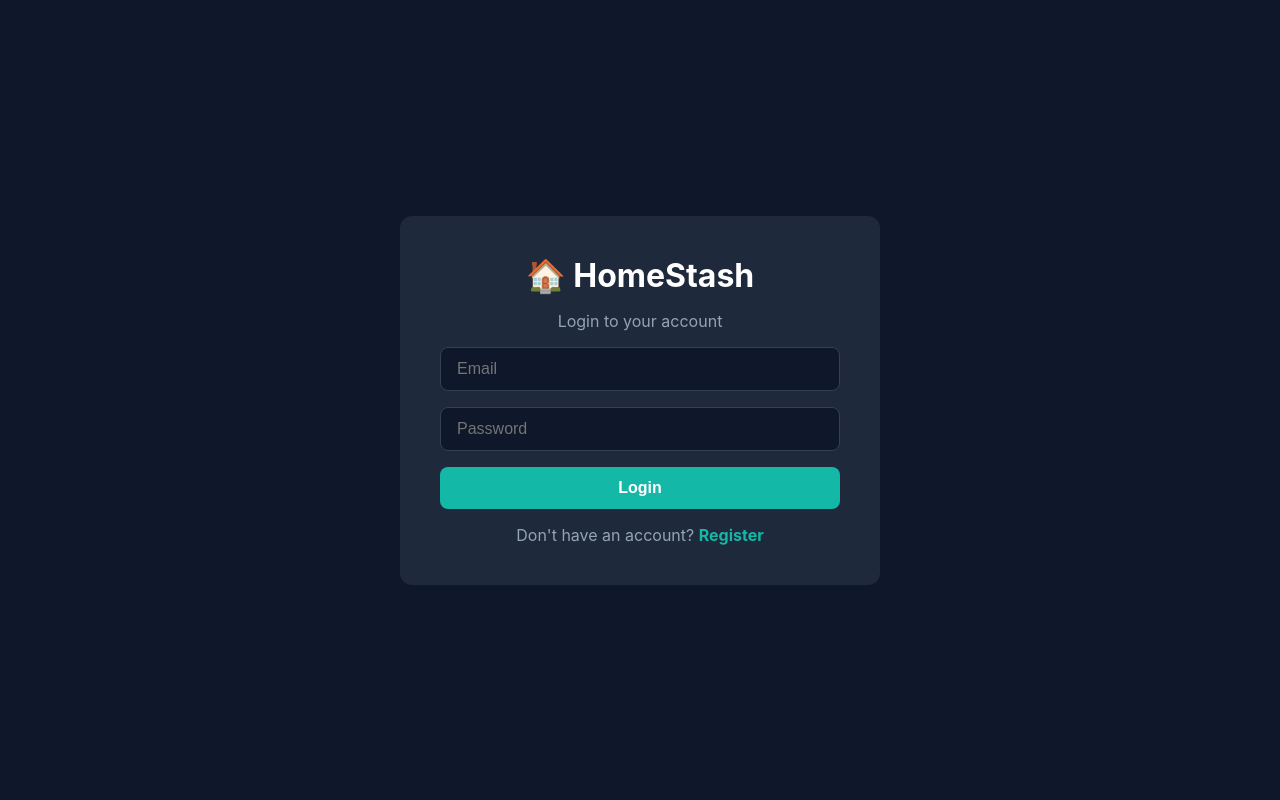
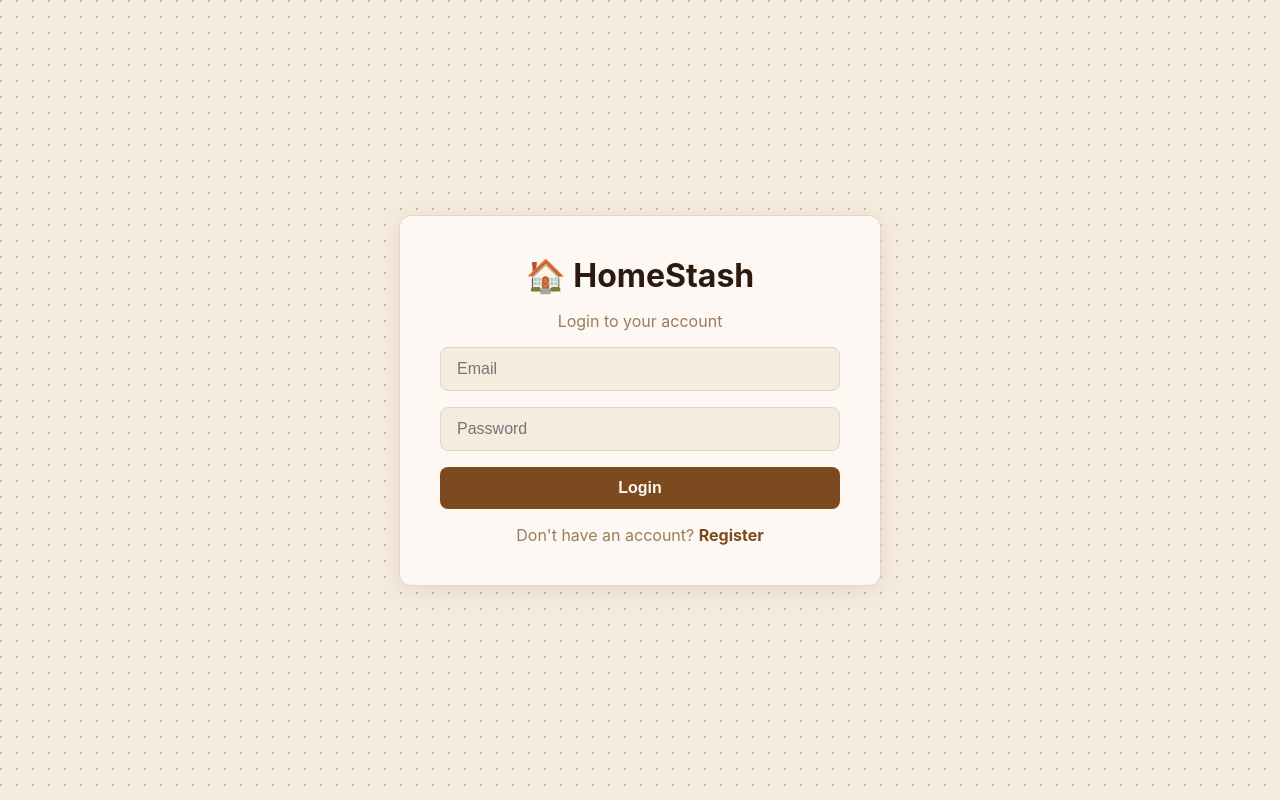
Before and after one commit to sancharimahanti-svg/HomeStash, a React (Create React App) app in the folder frontend/: page / in a window 1280 px wide. Built offline with nearby package versions, Linux system fonts and the light colour scheme.

Commit message:
Update MongoDB Atlas connection

```diff
--- a/frontend/src/pages/AddItem.js
+++ b/frontend/src/pages/AddItem.js
@@ -89,6 +89,12 @@ function AddItem() {
               <option value="vegetables">Vegetables</option>
               <option value="fruits">Fruits</option>
               <option value="meat">Meat</option>
+              <option value="oils">Oils</option>
+              <option value="masala">Masala & Spices</option>
+              <option value="pulses">Pulses & Lentils</option>
+
+              <option value="frozen">Frozen</option>
+              <option value="cleaning">Cleaning</option>
               <option value="other">Other</option>
             </select>
           </div>
@@ -167,43 +173,52 @@ function AddItem() {
 }
 
 const styles = {
-  container: { minHeight: '100vh', backgroundColor: '#0f172a' },
+  container: { minHeight: '100vh', backgroundColor: '#f5ece0' },
   navbar: {
     display: 'flex',
     justifyContent: 'space-between',
     alignItems: 'center',
     padding: '16px 32px',
-    backgroundColor: '#1e293b',
-    borderBottom: '1px solid #334155',
+    backgroundColor: '#fdf8f3',
+    borderBottom: '1px solid #e8d5c0',
   },
-  logo: { color: '#ffffff', margin: 0 },
+  logo: { color: '#2c1a0e', margin: 0 },
   backBtn: {
     padding: '8px 16px',
     borderRadius: '8px',
-    border: '1px solid #334155',
+    border: '1px solid #e8d5c0',
     backgroundColor: 'transparent',
-    color: '#94a3b8',
+    color: '#9c7b5a',
     cursor: 'pointer',
   },
-  content: { padding: '32px', maxWidth: '600px', margin: '0 auto' },
-  heading: { color: '#ffffff', marginBottom: '24px' },
+  content: {
+    padding: '32px',
+    maxWidth: '600px',
+    margin: '0 auto',
+    backgroundImage: 'radial-gradient(circle at 1px 1px, #d4b896 1px, transparent 0)',
+    backgroundSize: '16px 16px',
+    minHeight: 'calc(100vh - 65px)',
+  },
+  heading: { color: '#2c1a0e', marginBottom: '24px' },
   card: {
-    backgroundColor: '#1e293b',
+    backgroundColor: '#fdf8f3',
     padding: '32px',
     borderRadius: '12px',
     display: 'flex',
     flexDirection: 'column',
     gap: '20px',
+    border: '1px solid #e8d5c0',
+    boxShadow: '0 1px 4px rgba(124,74,30,0.08)',
   },
   field: { display: 'flex', flexDirection: 'column', gap: '8px' },
   row: { display: 'flex', gap: '16px' },
-  label: { color: '#94a3b8', fontSize: '14px' },
+  label: { color: '#9c7b5a', fontSize: '14px' },
   input: {
     padding: '12px 16px',
     borderRadius: '8px',
-    border: '1px solid #334155',
-    backgroundColor: '#0f172a',
-    color: '#ffffff',
+    border: '1px solid #e8d5c0',
+    backgroundColor: '#f5ece0',
+    color: '#2c1a0e',
     fontSize: '16px',
     outline: 'none',
   },
@@ -211,8 +226,8 @@ const styles = {
     padding: '12px',
     borderRadius: '8px',
     border: 'none',
-    backgroundColor: '#14b8a6',
-    color: '#ffffff',
+    backgroundColor: '#7c4a1e',
+    color: '#fdf8f3',
     fontSize: '16px',
     fontWeight: 'bold',
     cursor: 'pointer',
--- a/frontend/src/pages/Alerts.js
+++ b/frontend/src/pages/Alerts.js
@@ -148,36 +148,43 @@ function AlertSection({ title, items, color, label }) {
 }
 
 const styles = {
-  container: { minHeight: '100vh', backgroundColor: '#0f172a' },
-  loading: { color: '#fff', textAlign: 'center', padding: '40px' },
+  container: { minHeight: '100vh', backgroundColor: '#f5ece0' },
+  loading: { color: '#2c1a0e', textAlign: 'center', padding: '40px' },
   navbar: {
     display: 'flex',
     justifyContent: 'space-between',
     alignItems: 'center',
     padding: '16px 32px',
-    backgroundColor: '#1e293b',
-    borderBottom: '1px solid #334155',
+    backgroundColor: '#fdf8f3',
+    borderBottom: '1px solid #e8d5c0',
   },
-  logo: { color: '#ffffff', margin: 0 },
+  logo: { color: '#2c1a0e', margin: 0 },
   navRight: { display: 'flex', gap: '12px' },
   navBtn: {
     padding: '8px 16px',
     borderRadius: '8px',
-    border: '1px solid #334155',
-    backgroundColor: 'transparent',
-    color: '#94a3b8',
+    border: '1px solid #e8d5c0',
+    backgroundColor: '#fdf8f3',
+    color: '#7c4a1e',
     cursor: 'pointer',
   },
-  content: { padding: '32px', maxWidth: '800px', margin: '0 auto' },
+  content: {
+    padding: '32px',
+    maxWidth: '800px',
+    margin: '0 auto',
+    backgroundImage: 'radial-gradient(circle at 1px 1px, #d4b896 1px, transparent 0)',
+    backgroundSize: '16px 16px',
+    minHeight: 'calc(100vh - 65px)',
+  },
   heading: {
-    color: '#ffffff',
+    color: '#2c1a0e',
     marginBottom: '24px',
     display: 'flex',
     alignItems: 'center',
     gap: '12px',
   },
   badge: {
-    backgroundColor: '#ef4444',
+    backgroundColor: '#c0392b',
     color: '#fff',
     padding: '4px 10px',
     borderRadius: '20px',
@@ -185,20 +192,22 @@ const styles = {
   },
   empty: {
     textAlign: 'center',
-    color: '#94a3b8',
+    color: '#9c7b5a',
     padding: '60px',
-    backgroundColor: '#1e293b',
+    backgroundColor: '#fdf8f3',
     borderRadius: '12px',
+    border: '1px solid #e8d5c0',
   },
   section: {
-    backgroundColor: '#1e293b',
+    backgroundColor: '#fdf8f3',
     padding: '24px',
     borderRadius: '12px',
     border: '1px solid',
     marginBottom: '20px',
+    boxShadow: '0 1px 4px rgba(124,74,30,0.08)',
   },
   sectionTitle: {
-    color: '#ffffff',
+    color: '#2c1a0e',
     margin: '0 0 16px 0',
     fontSize: '18px',
   },
@@ -207,15 +216,15 @@ const styles = {
     justifyContent: 'space-between',
     alignItems: 'center',
     padding: '12px 0',
-    borderBottom: '1px solid #334155',
+    borderBottom: '1px solid #e8d5c0',
   },
   alertLeft: {
     display: 'flex',
     flexDirection: 'column',
     gap: '4px',
   },
-  alertName: { color: '#ffffff', fontWeight: 'bold' },
-  alertMeta: { color: '#64748b', fontSize: '13px' },
+  alertName: { color: '#2c1a0e', fontWeight: 'bold' },
+  alertMeta: { color: '#9c7b5a', fontSize: '13px' },
   alertBadge: {
     color: '#fff',
     padding: '4px 10px',
--- a/frontend/src/pages/Dashboard.js
+++ b/frontend/src/pages/Dashboard.js
@@ -144,29 +144,34 @@ function Dashboard() {
 }
 
 const styles = {
-  container: { minHeight: '100vh', backgroundColor: '#0f172a' },
-  loading: { color: '#fff', textAlign: 'center', padding: '40px' },
+  container: { minHeight: '100vh', backgroundColor: '#f5ece0' },
+  loading: { color: '#2c1a0e', textAlign: 'center', padding: '40px' },
   navbar: {
     display: 'flex',
     justifyContent: 'space-between',
     alignItems: 'center',
     padding: '16px 32px',
-    backgroundColor: '#1e293b',
-    borderBottom: '1px solid #334155',
+    backgroundColor: '#fdf8f3',
+    borderBottom: '1px solid #e8d5c0',
   },
-  logo: { color: '#ffffff', margin: 0 },
+  logo: { color: '#2c1a0e', margin: 0 },
   navRight: { display: 'flex', alignItems: 'center', gap: '16px' },
-  welcome: { color: '#94a3b8' },
+  welcome: { color: '#9c7b5a' },
   logoutBtn: {
     padding: '8px 16px',
     borderRadius: '8px',
     border: 'none',
-    backgroundColor: '#ef4444',
-    color: '#fff',
+    backgroundColor: '#7c4a1e',
+    color: '#fdf8f3',
     cursor: 'pointer',
   },
-  content: { padding: '32px' },
-  heading: { color: '#ffffff', marginBottom: '24px' },
+  content: {
+    padding: '32px',
+    backgroundImage: 'radial-gradient(circle at 1px 1px, #d4b896 1px, transparent 0)',
+    backgroundSize: '16px 16px',
+    minHeight: 'calc(100vh - 65px)',
+  },
+  heading: { color: '#2c1a0e', marginBottom: '24px' },
   cards: {
     display: 'flex',
     gap: '16px',
@@ -174,44 +179,46 @@ const styles = {
     marginBottom: '32px',
   },
   card: {
-    backgroundColor: '#1e293b',
+    backgroundColor: '#fdf8f3',
     padding: '24px',
     borderRadius: '12px',
     minWidth: '150px',
-    border: '1px solid #14b8a6',
+    border: '1px solid #e8d5c0',
     flex: 1,
+    boxShadow: '0 1px 4px rgba(124,74,30,0.08)',
   },
-  cardLabel: { color: '#94a3b8', margin: '0 0 8px 0' },
-  cardValue: { color: '#14b8a6', margin: 0, fontSize: '32px' },
+  cardLabel: { color: '#9c7b5a', margin: '0 0 8px 0' },
+  cardValue: { color: '#7c4a1e', margin: 0, fontSize: '32px' },
   actions: { display: 'flex', gap: '16px', marginBottom: '32px', flexWrap: 'wrap' },
   actionBtn: {
     padding: '12px 24px',
     borderRadius: '8px',
-    border: 'none',
-    backgroundColor: '#1e293b',
-    color: '#14b8a6',
+    border: '1px solid #c9a882',
+    backgroundColor: '#fdf8f3',
+    color: '#7c4a1e',
     fontSize: '16px',
     cursor: 'pointer',
-    border: '1px solid #14b8a6',
+    boxShadow: '0 1px 3px rgba(124,74,30,0.1)',
   },
   alertBox: {
-    backgroundColor: '#1e293b',
+    backgroundColor: '#fdf8f3',
     padding: '24px',
     borderRadius: '12px',
-    border: '1px solid #ef4444',
+    border: '1px solid #e8b4b4',
     marginBottom: '16px',
+    boxShadow: '0 1px 4px rgba(124,74,30,0.08)',
   },
-  alertTitle: { color: '#ffffff', margin: '0 0 16px 0' },
+  alertTitle: { color: '#2c1a0e', margin: '0 0 16px 0' },
   alertItem: {
     display: 'flex',
     justifyContent: 'space-between',
     alignItems: 'center',
     padding: '8px 0',
-    borderBottom: '1px solid #334155',
-    color: '#94a3b8',
+    borderBottom: '1px solid #f5ece0',
+    color: '#4a3728',
   },
   alertBadge: {
-    backgroundColor: '#ef4444',
+    backgroundColor: '#c0392b',
     color: '#fff',
     padding: '4px 8px',
     borderRadius: '4px',
--- a/frontend/src/pages/EditItem.js
+++ b/frontend/src/pages/EditItem.js
@@ -122,6 +122,11 @@ function EditItem() {
               <option value="vegetables">Vegetables</option>
               <option value="fruits">Fruits</option>
               <option value="meat">Meat</option>
+              <option value="oils">Oils</option>
+<option value="masala">Masala & Spices</option>
+<option value="pulses">Pulses & Lentils</option>
+<option value="frozen">Frozen</option>
+<option value="cleaning">Cleaning</option>
               <option value="other">Other</option>
             </select>
           </div>
@@ -193,44 +198,53 @@ function EditItem() {
 }
 
 const styles = {
-  container: { minHeight: '100vh', backgroundColor: '#0f172a' },
-  loading: { color: '#fff', textAlign: 'center', padding: '40px' },
+  container: { minHeight: '100vh', backgroundColor: '#f5ece0' },
+  loading: { color: '#2c1a0e', textAlign: 'center', padding: '40px' },
   navbar: {
     display: 'flex',
     justifyContent: 'space-between',
     alignItems: 'center',
     padding: '16px 32px',
-    backgroundColor: '#1e293b',
-    borderBottom: '1px solid #334155',
+    backgroundColor: '#fdf8f3',
+    borderBottom: '1px solid #e8d5c0',
   },
-  logo: { color: '#ffffff', margin: 0 },
+  logo: { color: '#2c1a0e', margin: 0 },
   backBtn: {
     padding: '8px 16px',
     borderRadius: '8px',
-    border: '1px solid #334155',
+    border: '1px solid #e8d5c0',
     backgroundColor: 'transparent',
-    color: '#94a3b8',
+    color: '#9c7b5a',
     cursor: 'pointer',
   },
-  content: { padding: '32px', maxWidth: '600px', margin: '0 auto' },
-  heading: { color: '#ffffff', marginBottom: '24px' },
+  content: {
+    padding: '32px',
+    maxWidth: '600px',
+    margin: '0 auto',
+    backgroundImage: 'radial-gradient(circle at 1px 1px, #d4b896 1px, transparent 0)',
+    backgroundSize: '16px 16px',
+    minHeight: 'calc(100vh - 65px)',
+  },
+  heading: { color: '#2c1a0e', marginBottom: '24px' },
   card: {
-    backgroundColor: '#1e293b',
+    backgroundColor: '#fdf8f3',
     padding: '32px',
     borderRadius: '12px',
     display: 'flex',
     flexDirection: 'column',
     gap: '20px',
+    border: '1px solid #e8d5c0',
+    boxShadow: '0 1px 4px rgba(124,74,30,0.08)',
   },
   field: { display: 'flex', flexDirection: 'column', gap: '8px' },
   row: { display: 'flex', gap: '16px' },
-  label: { color: '#94a3b8', fontSize: '14px' },
+  label: { color: '#9c7b5a', fontSize: '14px' },
   input: {
     padding: '12px 16px',
     borderRadius: '8px',
-    border: '1px solid #334155',
-    backgroundColor: '#0f172a',
-    color: '#ffffff',
+    border: '1px solid #e8d5c0',
+    backgroundColor: '#f5ece0',
+    color: '#2c1a0e',
     fontSize: '16px',
     outline: 'none',
   },
@@ -238,13 +252,12 @@ const styles = {
     padding: '12px',
     borderRadius: '8px',
     border: 'none',
-    backgroundColor: '#14b8a6',
-    color: '#ffffff',
+    backgroundColor: '#7c4a1e',
+    color: '#fdf8f3',
     fontSize: '16px',
     fontWeight: 'bold',
     cursor: 'pointer',
     marginTop: '8px',
   },
 };
-
 export default EditItem;
--- a/frontend/src/pages/Items.js
+++ b/frontend/src/pages/Items.js
@@ -153,35 +153,40 @@ function Items() {
 }
 
 const styles = {
-  container: { minHeight: '100vh', backgroundColor: '#0f172a' },
-  loading: { color: '#fff', textAlign: 'center', padding: '40px' },
+  container: { minHeight: '100vh', backgroundColor: '#f5ece0' },
+  loading: { color: '#2c1a0e', textAlign: 'center', padding: '40px' },
   navbar: {
     display: 'flex',
     justifyContent: 'space-between',
     alignItems: 'center',
     padding: '16px 32px',
-    backgroundColor: '#1e293b',
-    borderBottom: '1px solid #334155',
+    backgroundColor: '#fdf8f3',
+    borderBottom: '1px solid #e8d5c0',
   },
-  logo: { color: '#ffffff', margin: 0 },
+  logo: { color: '#2c1a0e', margin: 0 },
   navRight: { display: 'flex', gap: '12px' },
   navBtn: {
     padding: '8px 16px',
     borderRadius: '8px',
-    border: '1px solid #334155',
-    backgroundColor: 'transparent',
-    color: '#94a3b8',
+    border: '1px solid #e8d5c0',
+    backgroundColor: '#fdf8f3',
+    color: '#7c4a1e',
     cursor: 'pointer',
   },
-  content: { padding: '32px' },
-  heading: { color: '#ffffff', marginBottom: '24px' },
-  empty: { textAlign: 'center', color: '#94a3b8', padding: '60px' },
+  content: {
+    padding: '32px',
+    backgroundImage: 'radial-gradient(circle at 1px 1px, #d4b896 1px, transparent 0)',
+    backgroundSize: '16px 16px',
+    minHeight: 'calc(100vh - 65px)',
+  },
+  heading: { color: '#2c1a0e', marginBottom: '24px' },
+  empty: { textAlign: 'center', color: '#9c7b5a', padding: '60px' },
   addBtn: {
     padding: '12px 24px',
     borderRadius: '8px',
     border: 'none',
-    backgroundColor: '#14b8a6',
-    color: '#fff',
+    backgroundColor: '#7c4a1e',
+    color: '#fdf8f3',
     fontSize: '16px',
     cursor: 'pointer',
     marginTop: '16px',
@@ -192,33 +197,42 @@ const styles = {
     gap: '16px',
   },
   card: {
-    backgroundColor: '#1e293b',
+    backgroundColor: '#fdf8f3',
     padding: '20px',
     borderRadius: '12px',
-    border: '1px solid #334155',
+    border: '1px solid #e8d5c0',
     display: 'flex',
     flexDirection: 'column',
     gap: '16px',
+    boxShadow: '0 1px 4px rgba(124,74,30,0.08)',
   },
   cardTop: {
     display: 'flex',
     justifyContent: 'space-between',
     alignItems: 'center',
   },
-  itemName: { color: '#ffffff', margin: 0, fontSize: '18px' },
+  itemName: { color: '#2c1a0e', margin: 0, fontSize: '18px' },
   details: { display: 'flex', flexDirection: 'column', gap: '8px' },
   detail: { display: 'flex', justifyContent: 'space-between' },
-  detailLabel: { color: '#64748b', fontSize: '14px' },
-  detailValue: { color: '#94a3b8', fontSize: '14px' },
-  cardActions: { display: 'flex', justifyContent: 'flex-end' },
+  detailLabel: { color: '#9c7b5a', fontSize: '14px' },
+  detailValue: { color: '#4a3728', fontSize: '14px' },
+  cardActions: { display: 'flex', justifyContent: 'flex-end', gap: '8px' },
   editBtn: {
-  padding: '6px 12px',
-  borderRadius: '6px',
-  border: '1px solid #14b8a6',
-  backgroundColor: 'transparent',
-  color: '#14b8a6',
-  cursor: 'pointer',
-},
+    padding: '6px 12px',
+    borderRadius: '6px',
+    border: '1px solid #c9a882',
+    backgroundColor: 'transparent',
+    color: '#7c4a1e',
+    cursor: 'pointer',
+  },
+  deleteBtn: {
+    padding: '6px 12px',
+    borderRadius: '6px',
+    border: '1px solid #e8b4b4',
+    backgroundColor: 'transparent',
+    color: '#c0392b',
+    cursor: 'pointer',
+  },
 };
 
 export default Items;
--- a/frontend/src/pages/Login.js
+++ b/frontend/src/pages/Login.js
@@ -79,10 +79,12 @@ const styles = {
     display: 'flex',
     alignItems: 'center',
     justifyContent: 'center',
-    backgroundColor: '#0f172a',
+    backgroundColor: '#f5ece0',
+    backgroundImage: 'radial-gradient(circle at 1px 1px, #d4b896 1px, transparent 0)',
+    backgroundSize: '16px 16px',
   },
   card: {
-    backgroundColor: '#1e293b',
+    backgroundColor: '#fdf8f3',
     padding: '40px',
     borderRadius: '12px',
     width: '100%',
@@ -90,23 +92,17 @@ const styles = {
     display: 'flex',
     flexDirection: 'column',
     gap: '16px',
+    boxShadow: '0 4px 24px rgba(124,74,30,0.12)',
+    border: '1px solid #e8d5c0',
   },
-  title: {
-    color: '#ffffff',
-    textAlign: 'center',
-    margin: 0,
-  },
-  subtitle: {
-    color: '#94a3b8',
-    textAlign: 'center',
-    margin: 0,
-  },
+  title: { color: '#2c1a0e', textAlign: 'center', margin: 0 },
+  subtitle: { color: '#9c7b5a', textAlign: 'center', margin: 0 },
   input: {
     padding: '12px 16px',
     borderRadius: '8px',
-    border: '1px solid #334155',
-    backgroundColor: '#0f172a',
-    color: '#ffffff',
+    border: '1px solid #e8d5c0',
+    backgroundColor: '#f5ece0',
+    color: '#2c1a0e',
     fontSize: '16px',
     outline: 'none',
   },
@@ -114,22 +110,13 @@ const styles = {
     padding: '12px',
     borderRadius: '8px',
     border: 'none',
-    backgroundColor: '#14b8a6',
-    color: '#ffffff',
+    backgroundColor: '#7c4a1e',
+    color: '#fdf8f3',
     fontSize: '16px',
     fontWeight: 'bold',
     cursor: 'pointer',
   },
-  link: {
-    color: '#94a3b8',
-    textAlign: 'center',
-    margin: 0,
-  },
-  linkText: {
-    color: '#14b8a6',
-    cursor: 'pointer',
-    fontWeight: 'bold',
-  },
+  link: { color: '#9c7b5a', textAlign: 'center', margin: 0 },
+  linkText: { color: '#7c4a1e', cursor: 'pointer', fontWeight: 'bold' },
 };
-
 export default Login;
--- a/frontend/src/pages/Register.js
+++ b/frontend/src/pages/Register.js
@@ -88,10 +88,12 @@ const styles = {
     display: 'flex',
     alignItems: 'center',
     justifyContent: 'center',
-    backgroundColor: '#0f172a',
+    backgroundColor: '#f5ece0',
+    backgroundImage: 'radial-gradient(circle at 1px 1px, #d4b896 1px, transparent 0)',
+    backgroundSize: '16px 16px',
   },
   card: {
-    backgroundColor: '#1e293b',
+    backgroundColor: '#fdf8f3',
     padding: '40px',
     borderRadius: '12px',
     width: '100%',
@@ -99,23 +101,17 @@ const styles = {
     display: 'flex',
     flexDirection: 'column',
     gap: '16px',
+    boxShadow: '0 4px 24px rgba(124,74,30,0.12)',
+    border: '1px solid #e8d5c0',
   },
-  title: {
-    color: '#ffffff',
-    textAlign: 'center',
-    margin: 0,
-  },
-  subtitle: {
-    color: '#94a3b8',
-    textAlign: 'center',
-    margin: 0,
-  },
+  title: { color: '#2c1a0e', textAlign: 'center', margin: 0 },
+  subtitle: { color: '#9c7b5a', textAlign: 'center', margin: 0 },
   input: {
     padding: '12px 16px',
     borderRadius: '8px',
-    border: '1px solid #334155',
-    backgroundColor: '#0f172a',
-    color: '#ffffff',
+    border: '1px solid #e8d5c0',
+    backgroundColor: '#f5ece0',
+    color: '#2c1a0e',
     fontSize: '16px',
     outline: 'none',
   },
@@ -123,22 +119,13 @@ const styles = {
     padding: '12px',
     borderRadius: '8px',
     border: 'none',
-    backgroundColor: '#14b8a6',
-    color: '#ffffff',
+    backgroundColor: '#7c4a1e',
+    color: '#fdf8f3',
     fontSize: '16px',
     fontWeight: 'bold',
     cursor: 'pointer',
   },
-  link: {
-    color: '#94a3b8',
-    textAlign: 'center',
-    margin: 0,
-  },
-  linkText: {
-    color: '#14b8a6',
-    cursor: 'pointer',
-    fontWeight: 'bold',
-  },
+  link: { color: '#9c7b5a', textAlign: 'center', margin: 0 },
+  linkText: { color: '#7c4a1e', cursor: 'pointer', fontWeight: 'bold' },
 };
-
 export default Register;
```
Also changed, not shown: 1 other file (tests, documents, lock files or other folders).
